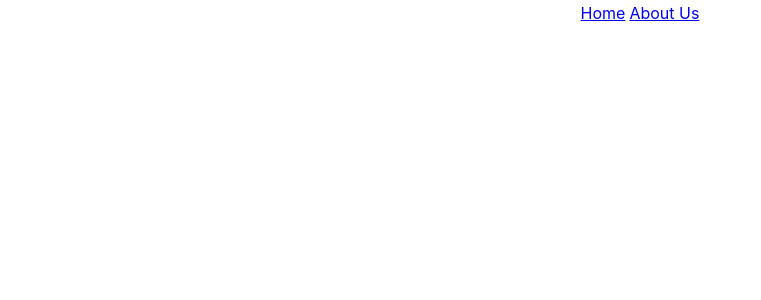
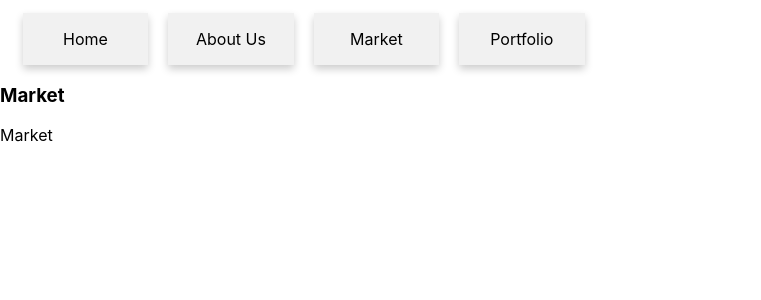
Before and after one commit to c-prungo/left-spiral, a React (Create React App) app: page /market in a window 1280 px wide. Before the commit this address had no page. Shown: the top 300 px of the page, without its empty margins (0-761 px from the left). Built offline with nearby package versions, Linux system fonts and the light colour scheme.

Commit message:
navbar styling

```diff
--- a/src/App.css
+++ b/src/App.css
@@ -5,15 +5,60 @@
   --brown: #c29872;
 }
 
-.nav {
+/* Float columns side by side */
+.column {
+  float: left;
+  width: 10%;
+  padding: 0 10px;
+}
+
+.row {
   display: flex;
   align-items: center;
-  justify-content: center;
+  margin: 1%;
 }
 
-.nav div {
-  width: 100px;
-  height: 100px;
+/* Clear floats after the columns */
+.row:after {
+  content: '';
+  display: table;
+  clear: both;
+}
+
+.nav {
+  box-shadow: 0 4px 8px 0 rgba(0, 0, 0, 0.2); /* this adds the "card" effect */
+  padding: 16px;
+  text-align: center;
+  background-color: #f1f1f1;
+}
+
+/* unvisited link */
+a:link {
+  color: black;
+  text-decoration: none;
+}
+
+/* visited link */
+a:visited {
+  color: black;
+}
+
+/* mouse over link */
+a:hover {
+  color: var(--brown);
+}
+
+/* selected link */
+a:active {
+  color: var(--pink);
+}
+
+@media screen and (max-width: 600px) {
+  .column {
+    width: 100%;
+    display: block;
+    margin-bottom: 20px;
+  }
 }
 
 @media (prefers-reduced-motion: no-preference) {
--- a/src/App.js
+++ b/src/App.js
@@ -8,6 +8,8 @@ import {
 import Navbar from "./components/Navbar";
 import Home from "./pages/Home";
 import AboutUs from "./pages/AboutUs";
+import Market from "./pages/Market";
+import Portfolio from "./pages/Portfolio";
 
 function App() {
   return (
@@ -16,6 +18,8 @@ function App() {
       <Switch>
         <Route path='/' exact element={<Home/>} />
         <Route path='/about' element={<AboutUs/>} />
+        <Route path='/market' element={<Market/>} />
+        <Route path='/portfolio' element={<Portfolio/>} />
       </Switch>
     </Router>
   );
--- a/src/components/Navbar.js
+++ b/src/components/Navbar.js
@@ -5,18 +5,37 @@ const Navbar = () => {
 
     return (
         <>
-            <table className="nav">
-                <tbody>
-                    <tr>
-                        <td>
-                            <Link to="/">Home</Link>
-                        </td>
-                        <td>
-                            <Link to="/about">About Us</Link>
-                        </td>
-                    </tr>
-                </tbody>
-            </table>
+            <div className='row'>
+                <div className='column'>
+                    <Link to="/">
+                        <div className='nav'>
+                            Home
+                        </div>
+                    </Link>
+                </div>
+                <div className='column'>
+                    <Link to="/about">
+                        <div className='nav'>
+                            About Us
+                        </div>
+                    </Link>
+                </div>
+                <div className='column'>
+                    <Link to="/market">
+                        <div className='nav'>
+                            Market
+                        </div>
+                    </Link>
+                </div>
+                <div className='column'>
+                    <Link to="/portfolio">
+                        <div className='nav'>
+                            Portfolio
+                        </div>
+                    </Link>
+                </div>
+            </div>
+
         </>
     );
 };
--- /dev/null
+++ b/src/pages/Market.js
@@ -0,0 +1,13 @@
+import React from 'react';
+
+const Market = () => {
+    return (
+        <div>
+            <h3>Market</h3>
+            <div>
+                Market
+            </div>
+        </div>
+    );
+}
+export default Market;
--- /dev/null
+++ b/src/pages/Portfolio.js
@@ -0,0 +1,13 @@
+import React from 'react';
+
+const Portfolio = () => {
+    return (
+        <div>
+            <h3>Portfolio</h3>
+            <div>
+            Portfolio
+            </div>
+        </div>
+    );
+}
+export default Portfolio;
```
